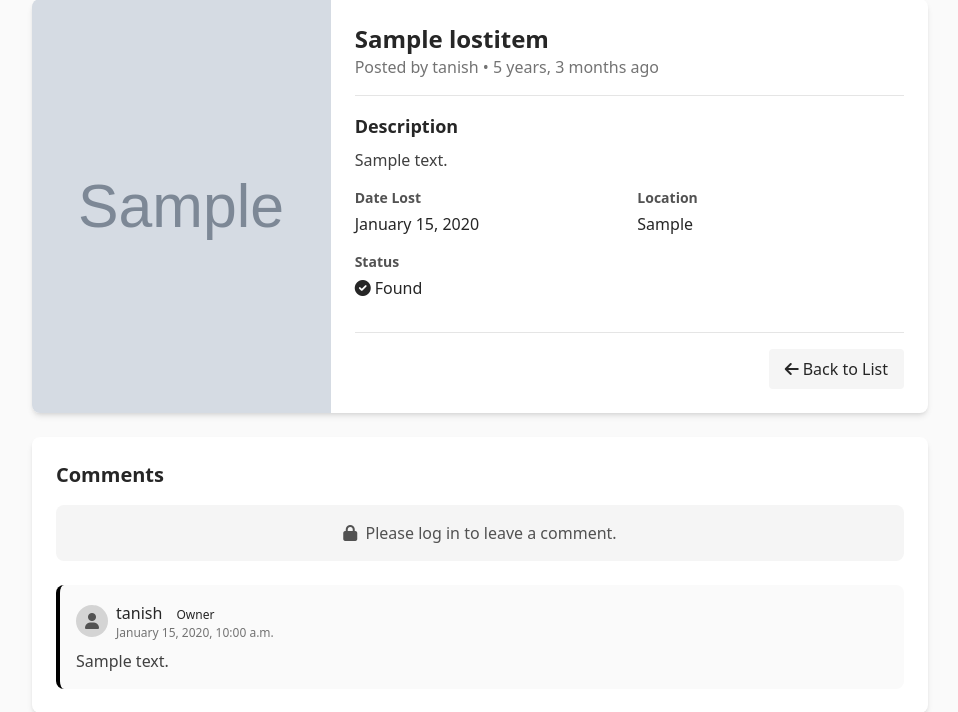
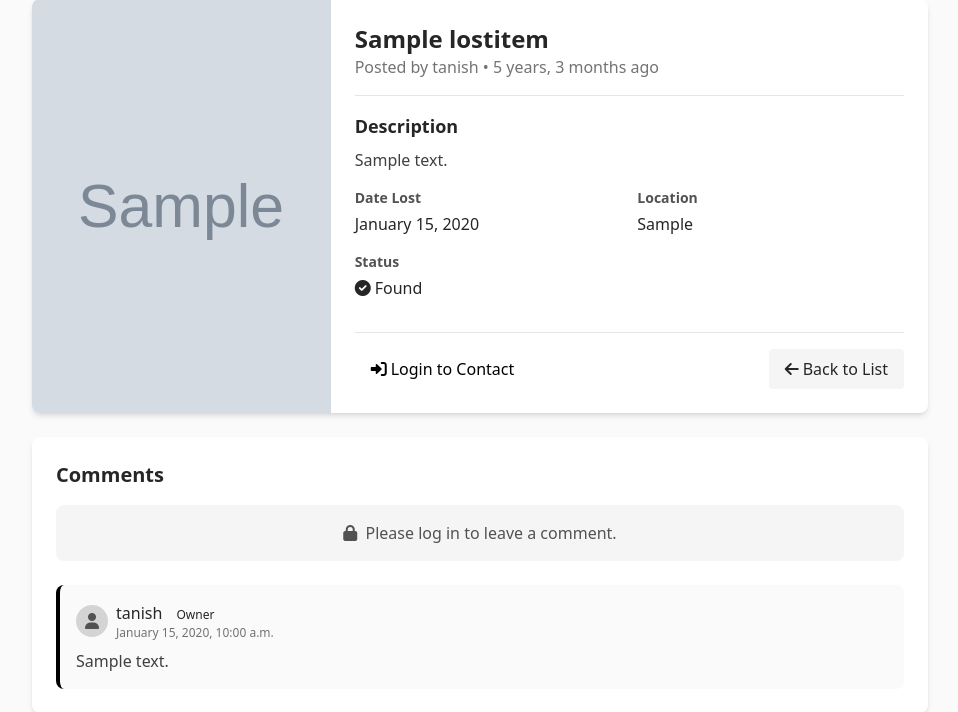
Before and after one commit to tanishshah20/Lost-and-Found, a Django app: page /lost/1/ in a window 1280 px wide. Shown: the part 89-801 px from the top of the page, without its empty margins (160-1118 px from the left). Run offline with Django 5.2, Linux system fonts and the light colour scheme; data comes from the database, SQL or seed files in the repository; tables that the repository leaves empty hold one stand-in row (values such as "Sample post"); grey boxes marked "Sample" are stand-in pictures; style sheets or scripts are compiled from the project's sources; some libraries are stand-ins or nearby versions.

Commit message:
code update

```diff
--- a/items/views.py
+++ b/items/views.py
@@ -37,7 +37,6 @@
             # Log in the user after registration
             login(request, user)
             username = form.cleaned_data.get('full_name')
-            messages.success(request, f'Account created for {username}! You are now logged in.')
             return redirect('dashboard')
     else:
         form = StudentRegistrationForm()
@@ -58,7 +57,6 @@
             # Check if password is correct
             if user.check_password(password):
                 login(request, user)
-                messages.success(request, f'Welcome back, {user.username}!')
                 next_url = request.GET.get('next', 'dashboard')
                 return redirect(next_url)
             else:
--- a/templates/items/claim_form.html
+++ b/templates/items/claim_form.html
@@ -94,7 +94,7 @@
                 <a href="{% if item_type == 'lost' %}{% url 'lost-item-detail' item.pk %}{% else %}{% url 'found-item-detail' item.pk %}{% endif %}" class="bg-neutral-100 hover:bg-neutral-200 text-neutral-800 py-2 px-4 rounded-lg transition">
                     Cancel
                 </a>
-                <button type="submit" class="bg-primary-600 hover:bg-primary-700 text-white py-2 px-6 rounded-lg transition">
+                <button type="submit" class="bg-primary-600 hover:bg-primary-700 border-2 border-black cursor-pointer py-2 px-6 rounded-lg transition">
                     Submit Claim
                 </button>
             </div>
--- a/templates/items/found_item_confirm_delete.html
+++ b/templates/items/found_item_confirm_delete.html
@@ -47,7 +47,7 @@
             <a href="{% url 'found-item-detail' object.pk %}" class="bg-neutral-100 hover:bg-neutral-200 text-neutral-800 py-2 px-4 rounded-lg transition">
                 Cancel
             </a>
-            <button type="submit" class="bg-error hover:bg-red-700 text-white py-2 px-6 rounded-lg transition">
+            <button type="submit" class="bg-red-600 hover:bg-red-700 text-white py-2 px-6 rounded-lg transition">
                 Delete
             </button>
         </form>
--- a/templates/items/found_item_detail.html
+++ b/templates/items/found_item_detail.html
@@ -84,12 +84,12 @@
                                     {% endif %}
                                 </div>
                             {% else %}
-                                <a href="{% url 'claim-item' object.pk 'found' %}" class="bg-secondary-600 hover:bg-secondary-700 text-white py-2 px-4 rounded transition">
+                                <a href="{% url 'claim-item' object.pk 'found' %}" class="bg-secondary-600 hover:bg-secondary-700 py-2 px-4 rounded transition">
                                     <i class="fas fa-hand-paper mr-1"></i>Claim This Item
                                 </a>
                             {% endif %}
                         {% else %}
-                            <a href="{% url 'login' %}" class="bg-secondary-600 hover:bg-secondary-700 text-white py-2 px-4 rounded transition">
+                            <a href="{% url 'login' %}" class="bg-secondary-600 hover:bg-secondary-700 py-2 px-4 rounded transition">
                                 <i class="fas fa-sign-in-alt mr-1"></i>Login to Claim
                             </a>
                         {% endif %}
--- a/templates/items/lost_item_confirm_delete.html
+++ b/templates/items/lost_item_confirm_delete.html
@@ -47,7 +47,7 @@
             <a href="{% url 'lost-item-detail' object.pk %}" class="bg-neutral-100 hover:bg-neutral-200 text-neutral-800 py-2 px-4 rounded-lg transition">
                 Cancel
             </a>
-            <button type="submit" class="bg-error hover:bg-red-700 text-white py-2 px-6 rounded-lg transition">
+            <button type="submit" class="bg-red-600 hover:bg-red-700 text-white py-2 px-6 rounded-lg transition">
                 Delete
             </button>
         </form>
--- a/templates/items/lost_item_detail.html
+++ b/templates/items/lost_item_detail.html
@@ -84,12 +84,12 @@
                                     {% endif %}
                                 </div>
                             {% else %}
-                                <a href="{% url 'claim-item' object.pk 'lost' %}" class="bg-primary-600 hover:bg-primary-700 text-white py-2 px-4 rounded transition">
+                                <a href="{% url 'claim-item' object.pk 'lost' %}" class="bg-primary-600 hover:bg-primary-700  py-2 px-4 rounded transition">
                                     <i class="fas fa-hand-paper mr-1"></i>Claim This Item
                                 </a>
                             {% endif %}
                         {% else %}
-                            <a href="{% url 'login' %}" class="bg-primary-600 hover:bg-primary-700 text-white py-2 px-4 rounded transition">
+                            <a href="{% url 'login' %}" class="bg-primary-600 hover:bg-primary-700 py-2 px-4 rounded transition">
                                 <i class="fas fa-sign-in-alt mr-1"></i>Login to Contact
                             </a>
                         {% endif %}
```
